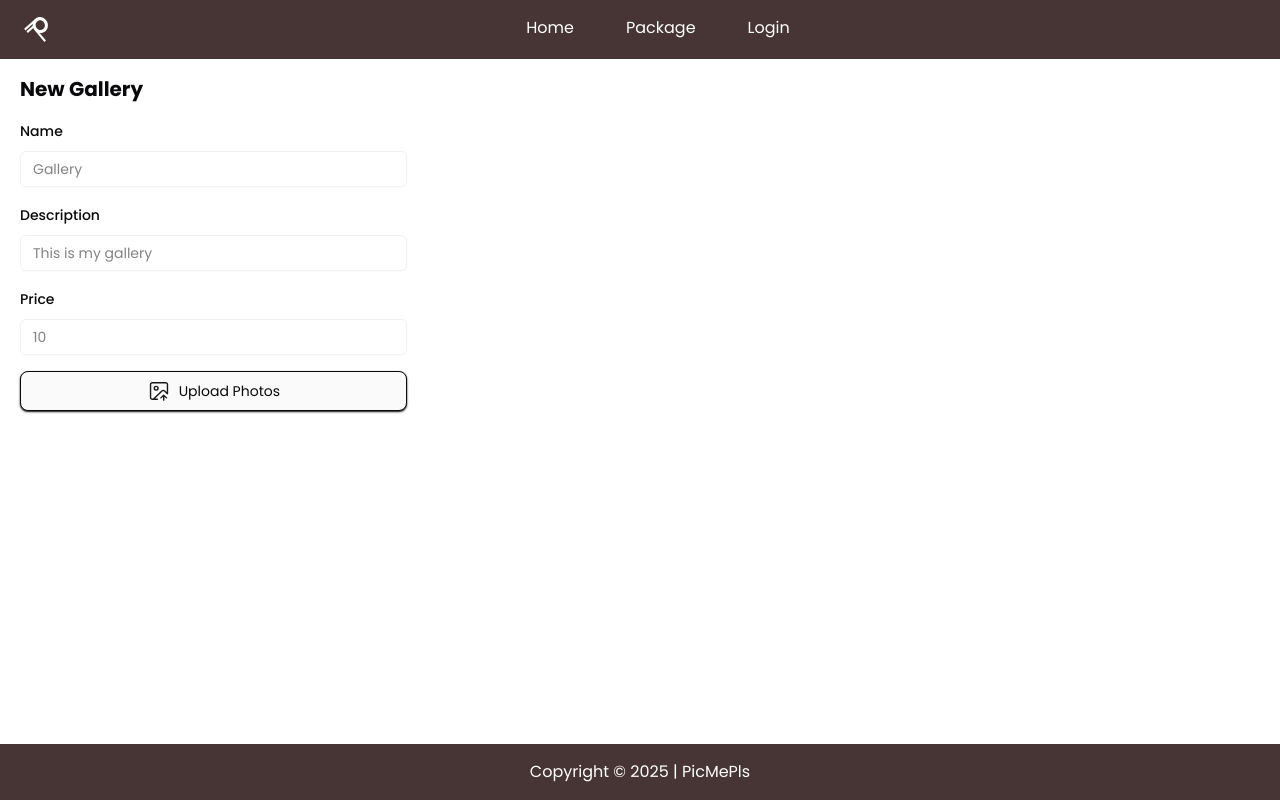
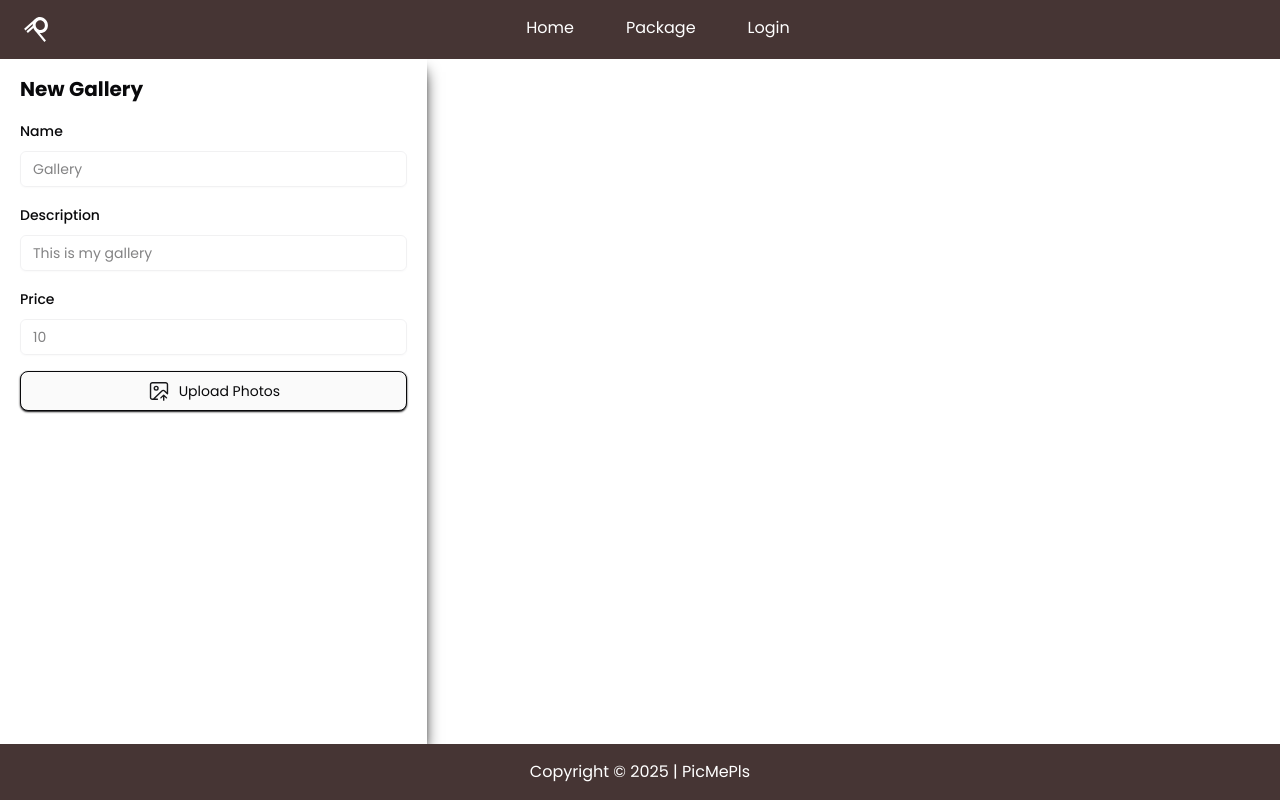
Before and after one commit to CP-RektMart/pic-me-pls-frontend, a Next.js app: page /gallery/create in a window 1280 px wide. Built offline with nearby package versions, Linux system fonts and the light colour scheme; no server answers; some icons are missing.

Commit message:
feat: section border, shadow

```diff
--- a/src/app/gallery/create/page.tsx
+++ b/src/app/gallery/create/page.tsx
@@ -3,7 +3,7 @@ import GalleryDetailSection from '@/components/gallery-page/gallery-detail'
 export default function CreateGalleryPage() {
   return (
     <div className='w-full'>
-      <div className='w-1/3'>
+      <div className='shadow-right h-full w-1/3 shadow-lg shadow-black/100'>
         {/* defaultValues */}
         <GalleryDetailSection
           name='Gallery'
```
